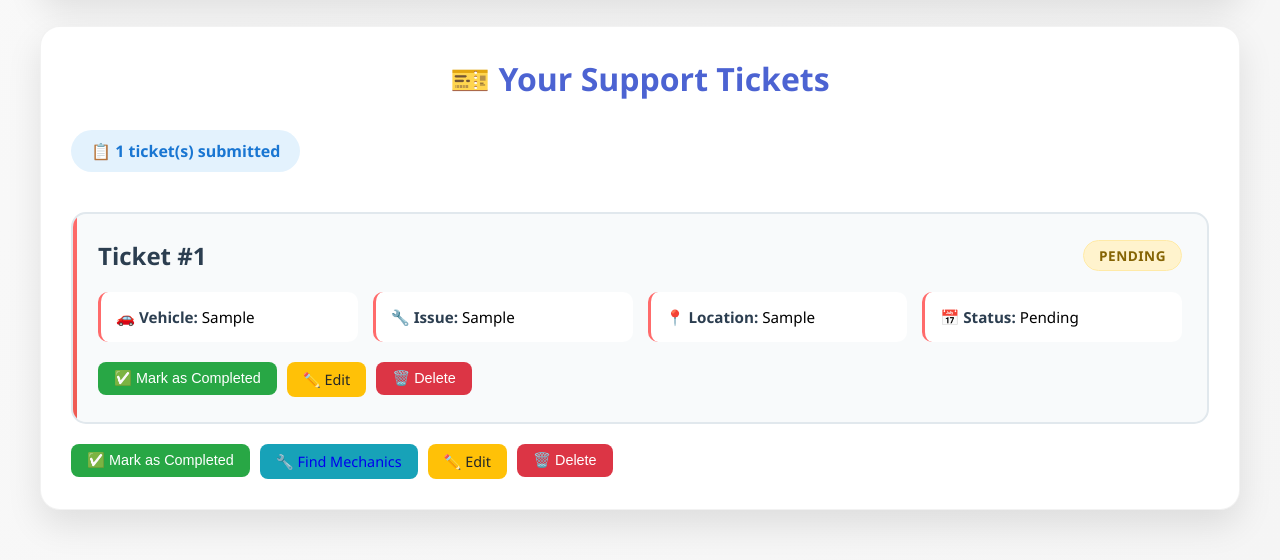
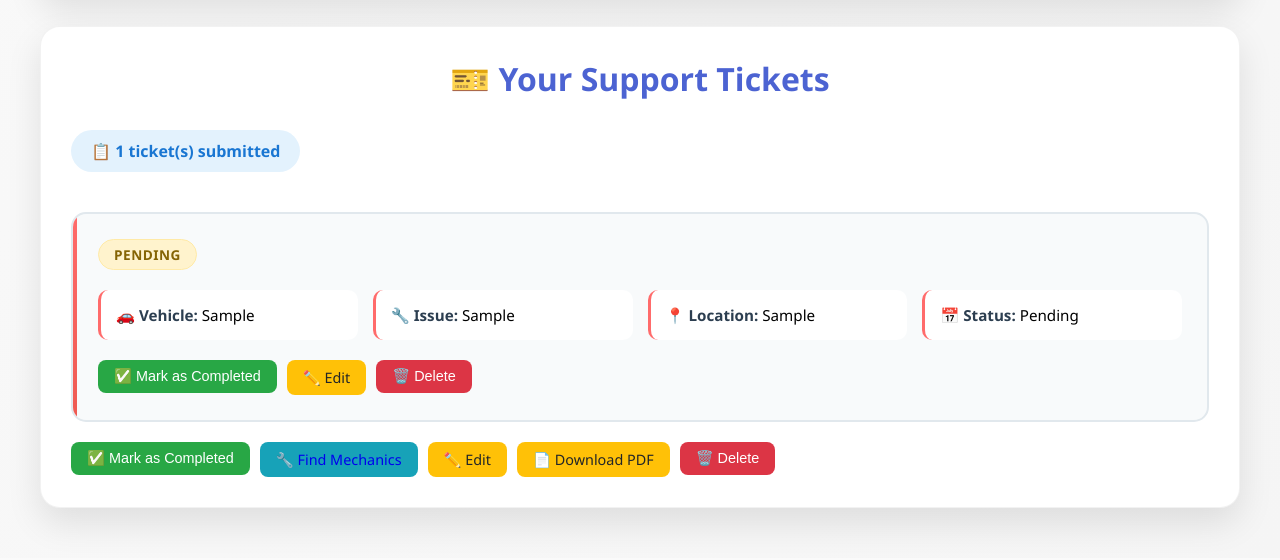
Before and after one commit to FaresIbrahim32/Car_Mechanic, a Flask app: page /dashboard in a window 1280 px wide. Shown: the part 849-1409 px from the top of the page. After the commit the page ends 1381 px from the top, so only its background shows below. Run offline with Flask 3, Linux system fonts and the light colour scheme; a user stored in the database is signed in; tables that the repository leaves empty hold one stand-in row (values such as "Sample post").

Commit message:
Update dashboard.html

```diff
--- a/templates/dashboard.html
+++ b/templates/dashboard.html
@@ -454,7 +454,7 @@
                 {% for ticket in user_tickets %}
                 <div class="ticket-card">
                     <div class="ticket-header">
-                        <h3 class="ticket-title">Ticket #{{ ticket.id }}</h3>
+
                         <span class="status-badge {% if ticket.status == 'Pending' %}status-pending{% else %}status-completed{% endif %}">
                             {{ ticket.status }}
                         </span>
@@ -497,6 +497,9 @@
     {% endif %}
 
     <a href="/edit_ticket/{{ ticket.id }}" class="action-btn btn-edit">✏️ Edit</a>
+    <a href="{{ url_for('generate_pdf', ticket_id=ticket.id) }}" class="action-btn btn-edit">
+    📄 Download PDF
+</a>
 
     <form method="POST" action="/delete_ticket/{{ ticket.id }}" style="display: inline;"
           onsubmit="return confirm('Are you sure you want to delete this ticket?')">
```
